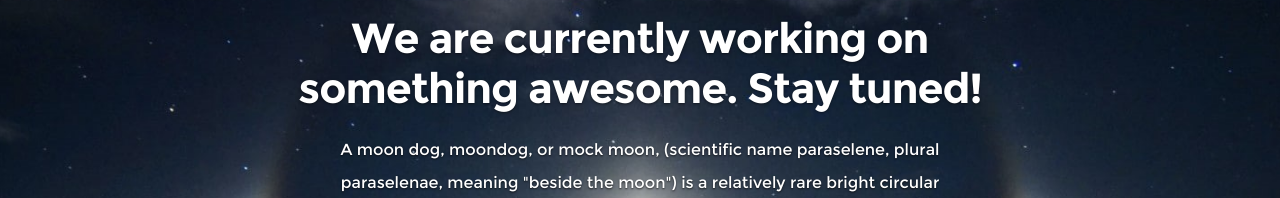
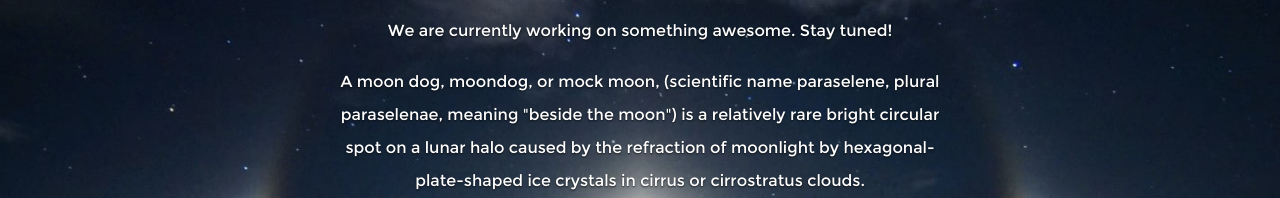
Before and after one commit to moondoglimited/web, a plain HTML site: page index.html in a window 1280 px wide. Shown: the part 172-370 px from the top of the page. Drawn offline with nearby package versions, Linux system fonts and the light colour scheme; some packages are replaced by stand-ins of ours.

Commit message:
resize tag line

```diff
--- a/index.html
+++ b/index.html
@@ -70,7 +70,7 @@
 
 	   	<div class="twelve columns">
 
-	   		<h1>We are currently working on something awesome. Stay tuned!</h1>
+	   		<p>We are currently working on something awesome. Stay tuned!</p>
 
 
 			   <p>A moon dog, moondog, or mock moon, (scientific name paraselene, plural paraselenae, meaning "beside the moon") is a relatively rare bright circular spot on a lunar halo caused by the refraction of moonlight by hexagonal-plate-shaped ice crystals in cirrus or cirrostratus clouds.</p>
```
